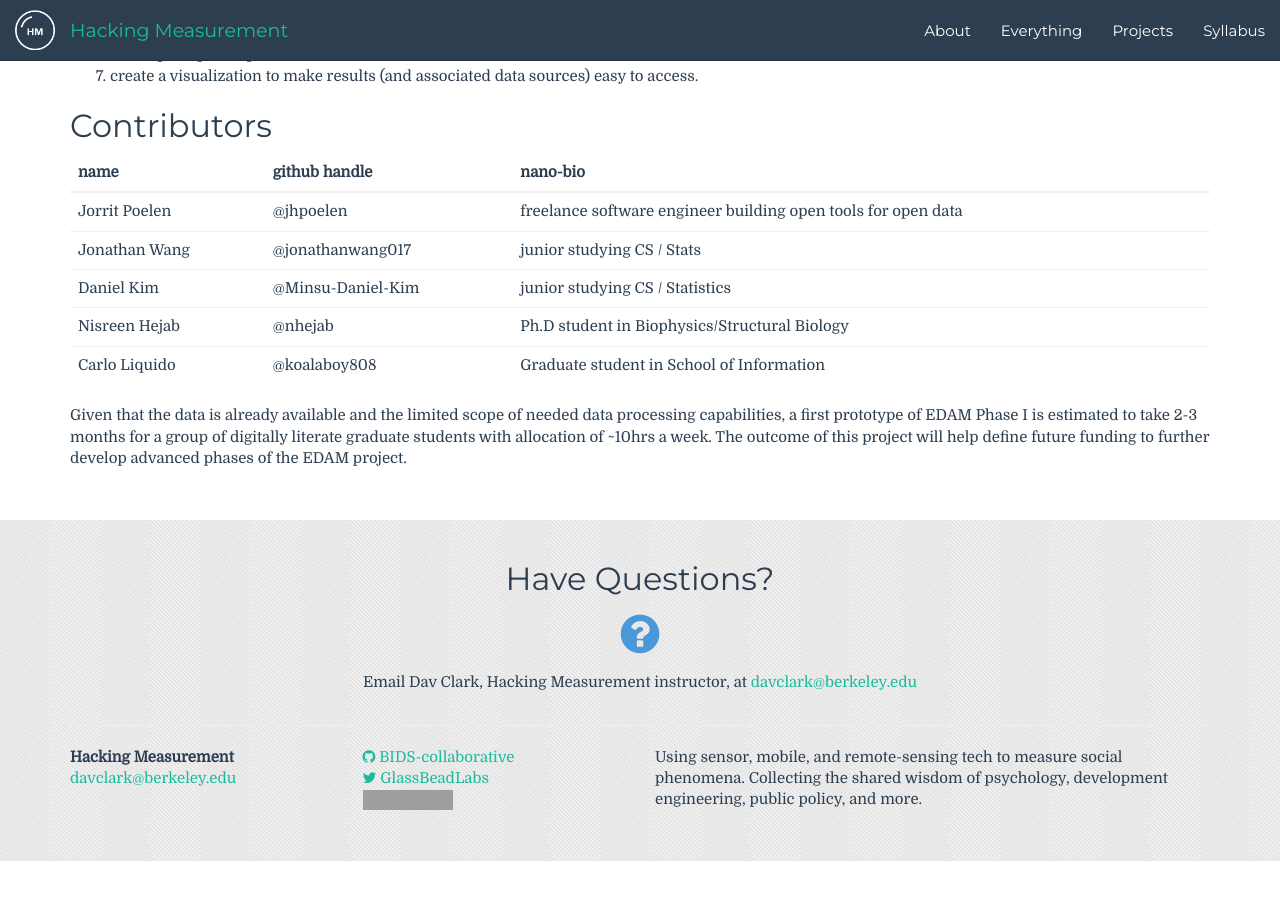
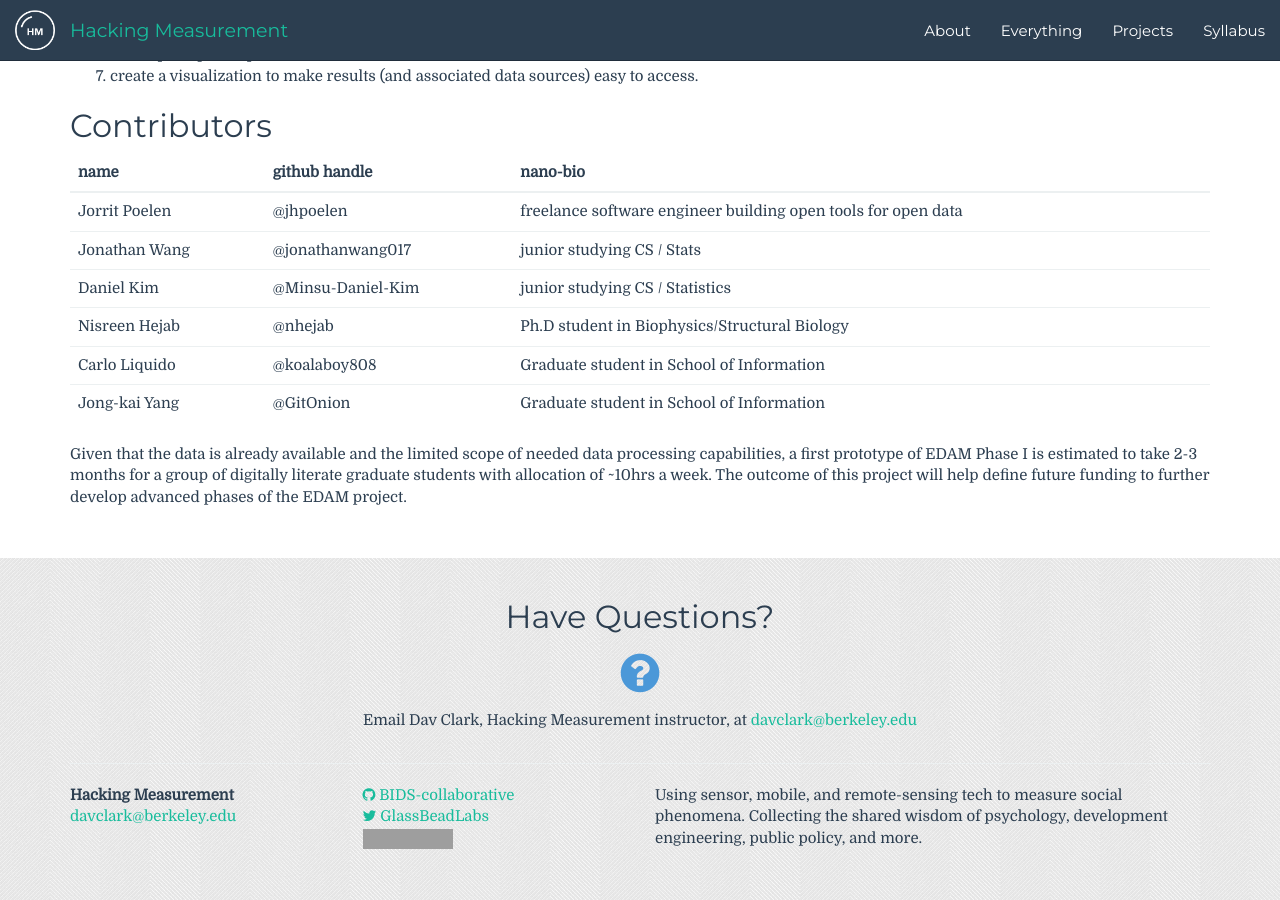
Before and after one commit to BIDS-collaborative/hackingmeasurement.github.io, a Jekyll site: the page built from projects/EDAM.md, in a window 1280 px wide and 900 px high, scrolled down 1187 px. Built offline with Jekyll 4.4.1, drawn with Linux system fonts in a browser that asks for light colours; before the commit the page ends 2048 px from its top, so only the background shows below that; grey boxes are pictures that could not be loaded.

Commit message:
Update EDAM.md

```diff
--- a/projects/EDAM.md
+++ b/projects/EDAM.md
@@ -70,6 +70,7 @@ Jonathan Wang | @jonathanwang017 | junior studying CS / Stats
 Daniel Kim | @Minsu-Daniel-Kim | junior studying CS / Statistics
 Nisreen Hejab| @nhejab | Ph.D student in Biophysics/Structural Biology
 Carlo Liquido | @koalaboy808 | Graduate student in School of Information
+Jong-kai Yang | @GitOnion | Graduate student in School of Information
 {: .table}
 
 
```
